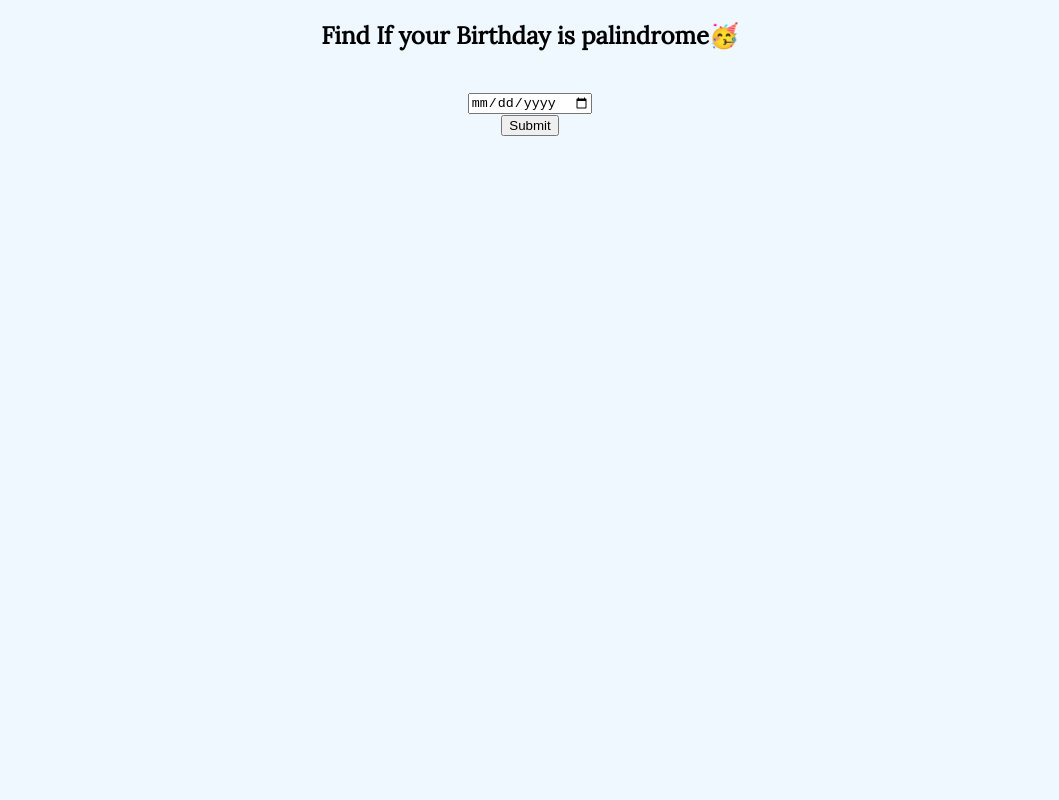
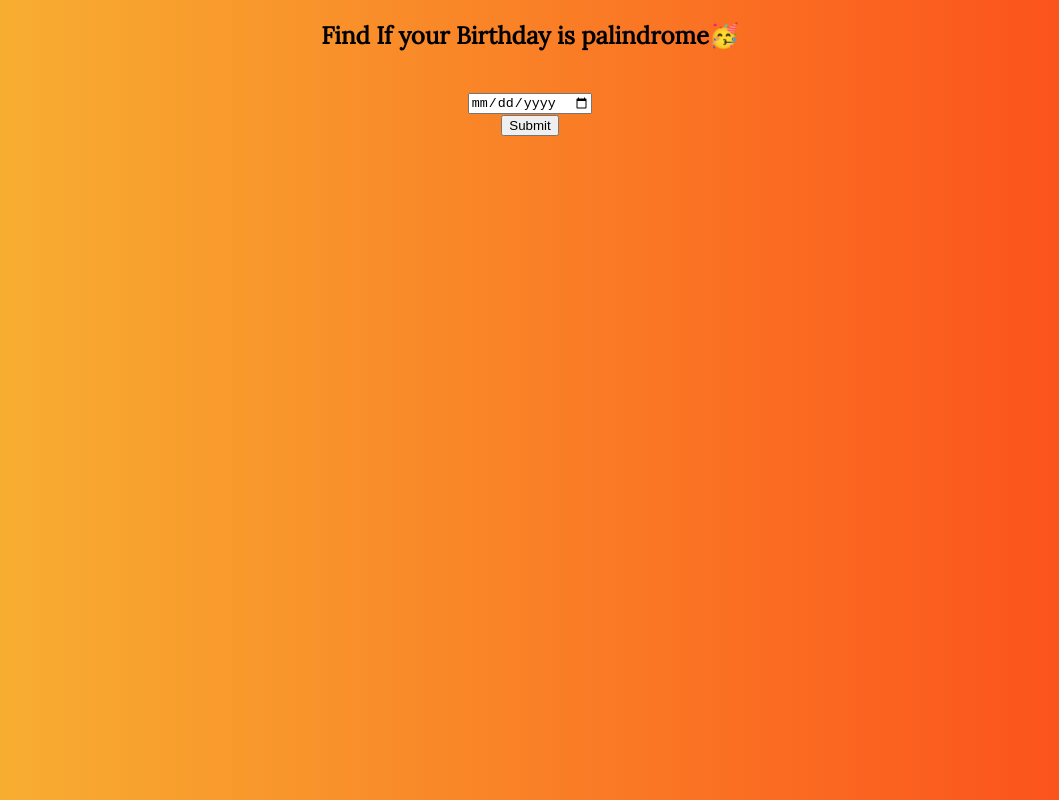
Before and after one commit to pravinpadmakarjadhav/palindrome-birthday, a plain HTML site: page index.html in a window 1280 px wide. Shown: the whole page, without its empty margins (110-1169 px from the left). Drawn offline with Linux system fonts and the light colour scheme.

Commit message:
Update style.css

```diff
--- a/style.css
+++ b/style.css
@@ -1,5 +1,11 @@
 body{    display: block;
     text-align: center;
-    background-color: aliceblue;
     font-family: 'Lora', serif
 }
+
+body{
+    background: #fc4a1a;  /* fallback for old browsers */
+background: -webkit-linear-gradient(to right, #f7b733, #fc4a1a);  /* Chrome 10-25, Safari 5.1-6 */
+background: linear-gradient(to right, #f7b733, #fc4a1a); /* W3C, IE 10+/ Edge, Firefox 16+, Chrome 26+, Opera 12+, Safari 7+ */
+
+}
```
